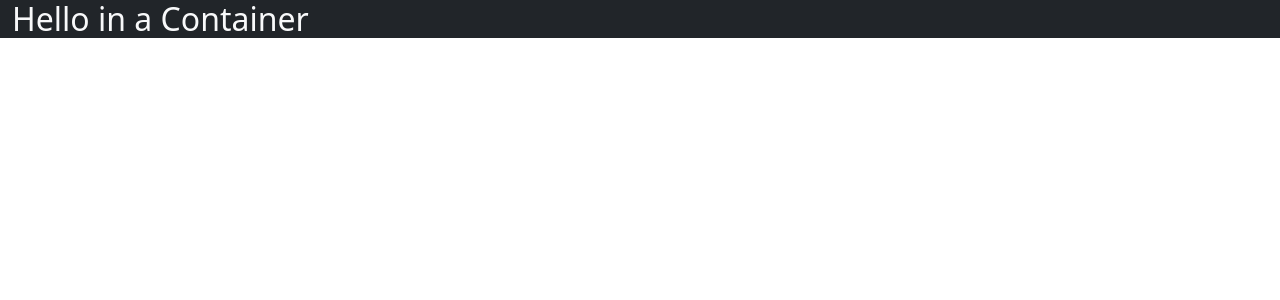
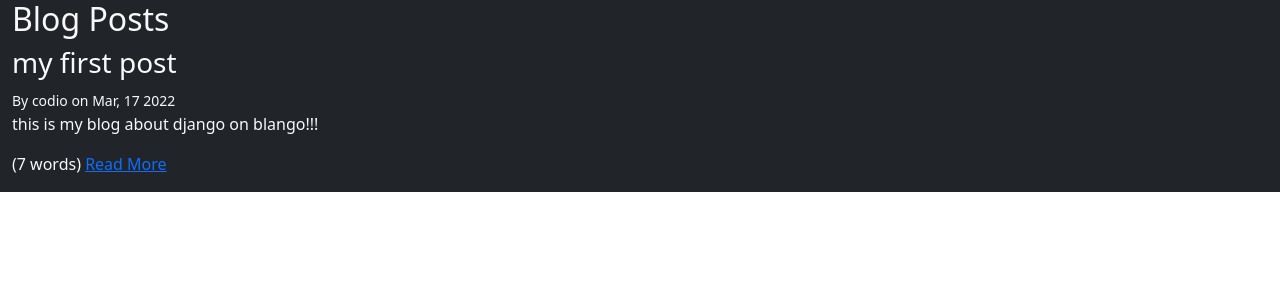
Before and after one commit to atefehes/django-course, a Django app: page / in a window 1280 px wide. Shown: the top 300 px of the page. Run offline with Django 3.2, Linux system fonts and the light colour scheme; data comes from the database, SQL or seed files in the repository; parts of the project's set-up code (start-up, migrations or seed data) failed here and were passed over.

Commit message:
Finish custom filters

```diff
--- a/building-blog/blog/views.py
+++ b/building-blog/blog/views.py
@@ -1,7 +1,10 @@
 from django.shortcuts import render
+from django.utils import timezone
+from .models import Post
 
 # Create your views here.
 
 
 def index(request):
-    return render(request, "blog/index.html")
+    posts = Post.objects.filter(published_at__lte=timezone.now())
+    return render(request, "blog/index.html", {'posts': posts})
--- a/building-blog/templates/blog/index.html
+++ b/building-blog/templates/blog/index.html
@@ -1,6 +1,22 @@
 {% extends "base.html" %}
+{% load blog_extras %}
 {% block content %}
-  <h2>Hello in a Container</h2>
+
+    <h2>Blog Posts</h2>
+    {% for post in posts %}
+    <div class="row">
+        <div class="col">
+            <h3>{{ post.title }}</h3>
+            <small>By {{ post.author|author_details }} on {{ post.published_at|date:"M, d Y" }}</small>
+            <p>{{ post.summary }}</p>
+            <p>
+                ({{ post.content|wordcount }} words)
+                <a href="#">Read More</a>
+            </p>
+        </div>
+    </div>
+    {% endfor %}
+
 {% endblock %}
 <!-- grid
   <div class="row">
```
Also changed, not shown: building-blog/templatetags/blog_extras.py (added, +18 -0 lines), building-blog/templatetags/__init__.py (added).
